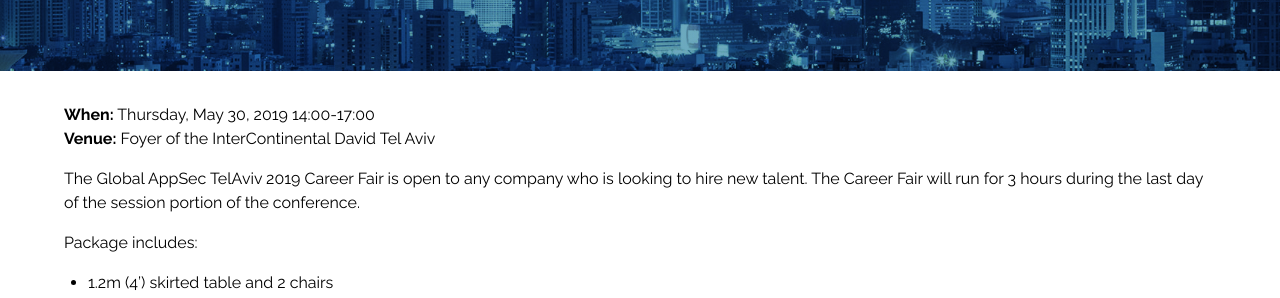
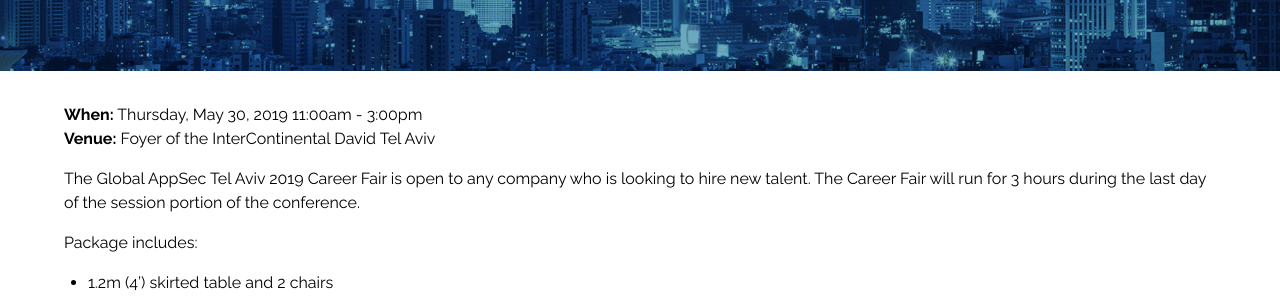
Before and after one commit to OWASP/AppSecTLV2019, a Jekyll site: the page built from sponsors/career-fair.md, in a window 1280 px wide. Shown: the part 282-580 px from the top of the page. Built offline with Jekyll 4.4.1, drawn with Linux system fonts in a browser that asks for light colours.

Commit message:
Updated times for Career fair

```diff
--- a/sponsors/career-fair.md
+++ b/sponsors/career-fair.md
@@ -5,10 +5,10 @@
 
 <section markdown="1">
 
-**When:** Thursday, May 30, 2019 14:00-17:00
+**When:** Thursday, May 30, 2019 11:00am - 3:00pm
 **Venue:** Foyer of the InterContinental David Tel Aviv
 
-The Global AppSec TelAviv 2019 Career Fair is open to any company who is looking to hire new talent. The Career Fair will run for 3 hours during the last day of the session portion of the conference.
+The Global AppSec Tel Aviv 2019 Career Fair is open to any company who is looking to hire new talent. The Career Fair will run for 3 hours during the last day of the session portion of the conference.
 
 Package includes:
 * 1.2m (4') skirted table and 2 chairs
```
